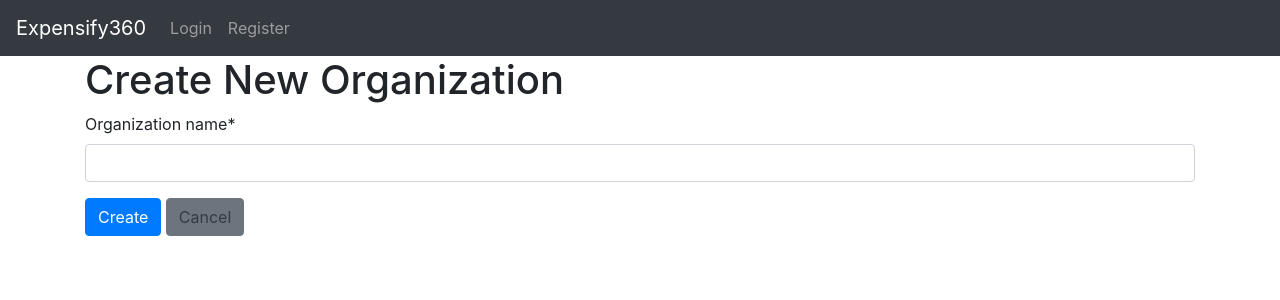
After one commit to radixp0int/expensify360, a Django app: page /create_organization/ in a window 1280 px wide. The commit adds this page. Shown: the top 300 px of the page. Run offline with Django 3.2, Linux system fonts and the light colour scheme; some libraries are stand-ins or nearby versions.

Commit message:
added create new org page

```diff
--- /dev/null
+++ b/Expensify360/Dashboard/forms.py
@@ -0,0 +1,92 @@
+from django import forms
+
+from crispy_forms.helper import FormHelper
+from crispy_forms.layout import Layout, Submit, Field, HTML
+from crispy_forms.bootstrap import FormActions
+
+# crispy docs: https://django-crispy-forms.readthedocs.io/en/latest/
+
+class CreateOrgForm(forms.Form):
+    Organization_Name = forms.CharField()
+
+    # Uni-form
+    helper = FormHelper()
+    helper.form_class = 'bootstrap4'
+    helper.layout = Layout(
+        Field('Organization_Name', css_class='input-xlarge'),
+
+        FormActions(
+            Submit('create', 'Create', css_class="btn btn-primary btn-me me-2"),
+            HTML("<a href={% url 'home' %} class='btn btn-secondary text-dark btn-me me-2'>Cancel</a>")
+        )
+    )
+
+
+'''
+crispy gist, here for reference. from https://gist.github.com/maraujop/1838193
+
+# -*- coding: utf-8 -*-
+from django import forms
+
+from crispy_forms.helper import FormHelper
+from crispy_forms.layout import Layout, Div, Submit, HTML, Button, Row, Field
+from crispy_forms.bootstrap import AppendedText, PrependedText, FormActions
+
+
+class MessageForm(forms.Form):
+    text_input = forms.CharField()
+
+    textarea = forms.CharField(
+        widget = forms.Textarea(),
+    )
+
+    radio_buttons = forms.ChoiceField(
+        choices = (
+            ('option_one', "Option one is this and that be sure to include why it's great"),
+            ('option_two', "Option two can is something else and selecting it will deselect option one")
+        ),
+        widget = forms.RadioSelect,
+        initial = 'option_two',
+    )
+
+    checkboxes = forms.MultipleChoiceField(
+        choices = (
+            ('option_one', "Option one is this and that be sure to include why it's great"),
+            ('option_two', 'Option two can also be checked and included in form results'),
+            ('option_three', 'Option three can yes, you guessed it also be checked and included in form results')
+        ),
+        initial = 'option_one',
+        widget = forms.CheckboxSelectMultiple,
+        help_text = "<strong>Note:</strong> Labels surround all the options for much larger click areas and a more usable form.",
+    )
+
+    appended_text = forms.CharField(
+        help_text = "Here's more help text"
+    )
+
+    prepended_text = forms.CharField()
+
+    prepended_text_two = forms.CharField()
+
+    multicolon_select = forms.MultipleChoiceField(
+        choices = (('1', '1'), ('2', '2'), ('3', '3'), ('4', '4'), ('5', '5')),
+    )
+
+    # Uni-form
+    helper = FormHelper()
+    helper.form_class = 'form-horizontal'
+    helper.layout = Layout(
+        Field('text_input', css_class='input-xlarge'),
+        Field('textarea', rows="3", css_class='input-xlarge'),
+        'radio_buttons',
+        Field('checkboxes', style="background: #FAFAFA; padding: 10px;"),
+        AppendedText('appended_text', '.00'),
+        PrependedText('prepended_text', '<input type="checkbox" checked="checked" value="" id="" name="">', active=True),
+        PrependedText('prepended_text_two', '@'),
+        'multicolon_select',
+        FormActions(
+            Submit('save_changes', 'Save changes', css_class="btn-primary"),
+            Submit('cancel', 'Cancel'),
+        )
+    )
+'''
--- a/Expensify360/Dashboard/urls.py
+++ b/Expensify360/Dashboard/urls.py
@@ -2,5 +2,6 @@ from django.urls import path
 from . import views
 
 urlpatterns = [
-        path('', views.homepage, name='home'),
+    path('', views.homepage, name='home'),
+    path('create_organization/', views.create_org, name='create_org')
     ]
--- a/Expensify360/Dashboard/views.py
+++ b/Expensify360/Dashboard/views.py
@@ -1,6 +1,7 @@
 from django.contrib.auth.decorators import login_required
 from django.contrib.auth.models import Group
 from django.shortcuts import render
+from Dashboard.forms import *
 
 
 @login_required
@@ -10,3 +11,9 @@ def homepage(request):
     for g in groups:
         context[g] = list(Group.objects.get(id=g).user_set.all())
     return render(request=request, template_name='homepage.html', context=context)
+
+
+def create_org(request):
+    if request.method == 'POST':
+        return render(request, 'homepage.html')
+    return render(request, 'create_org.html', {'form': CreateOrgForm()})
--- /dev/null
+++ b/Expensify360/Expensify360/templates/create_org.html
@@ -0,0 +1,9 @@
+{% extends 'header.html' %}
+
+{% load crispy_forms_tags %}
+{% block content %}
+    <div class="container">
+        <h1 class="h1">Create New Organization</h1>
+        {% crispy form %}
+    </div>
+    {% endblock %}
--- a/Expensify360/Expensify360/templates/homepage.html
+++ b/Expensify360/Expensify360/templates/homepage.html
@@ -277,7 +277,7 @@
                     <div class="card border-0 shadow">
                         <div class="card-header border-bottom d-flex align-items-center justify-content-between">
                             <h2 class="fs-5 fw-bold mb-0">Organizations</h2>
-                            <a href="#" class="btn btn-sm btn-primary">Create Organization</a>
+                            <a href={% url 'create_org' %} class="btn btn-sm btn-primary">Create Organization</a>
                         </div>
                         {% if context|length == 0 %}
                             <div>
```
